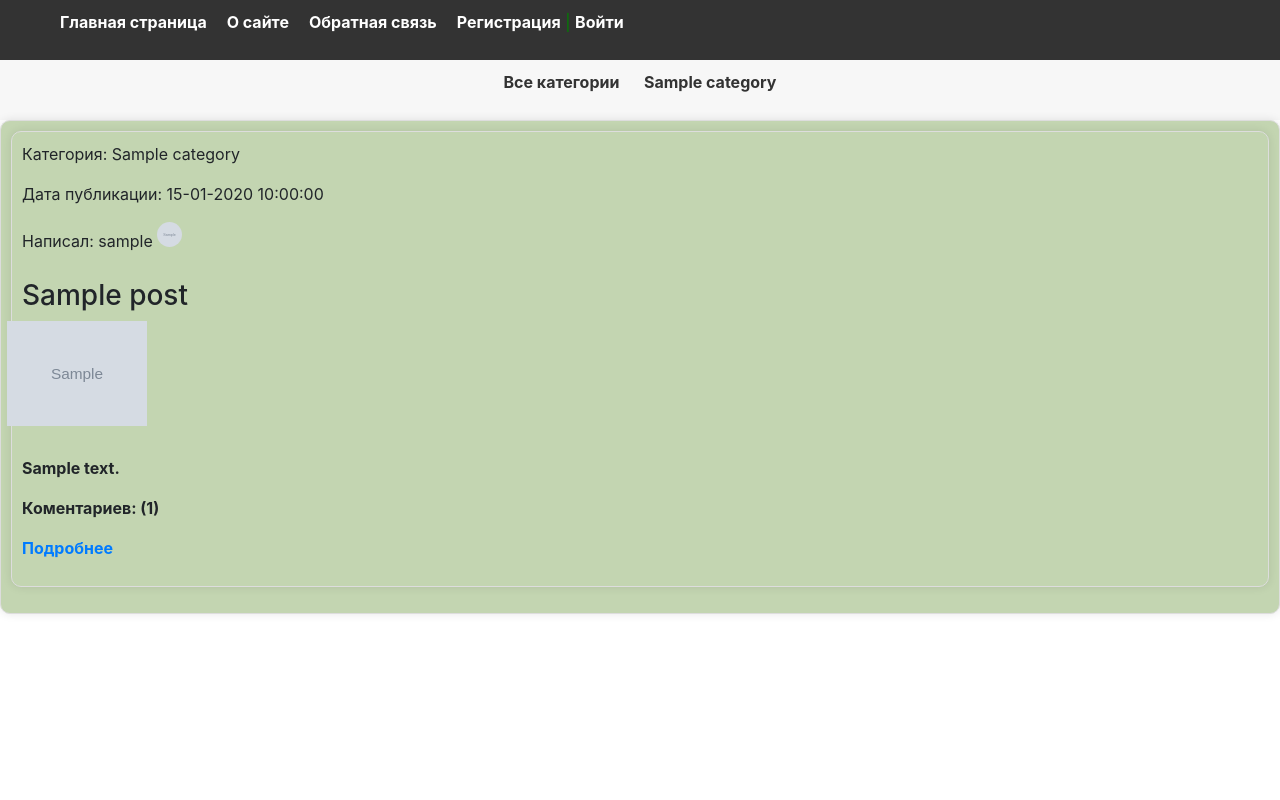
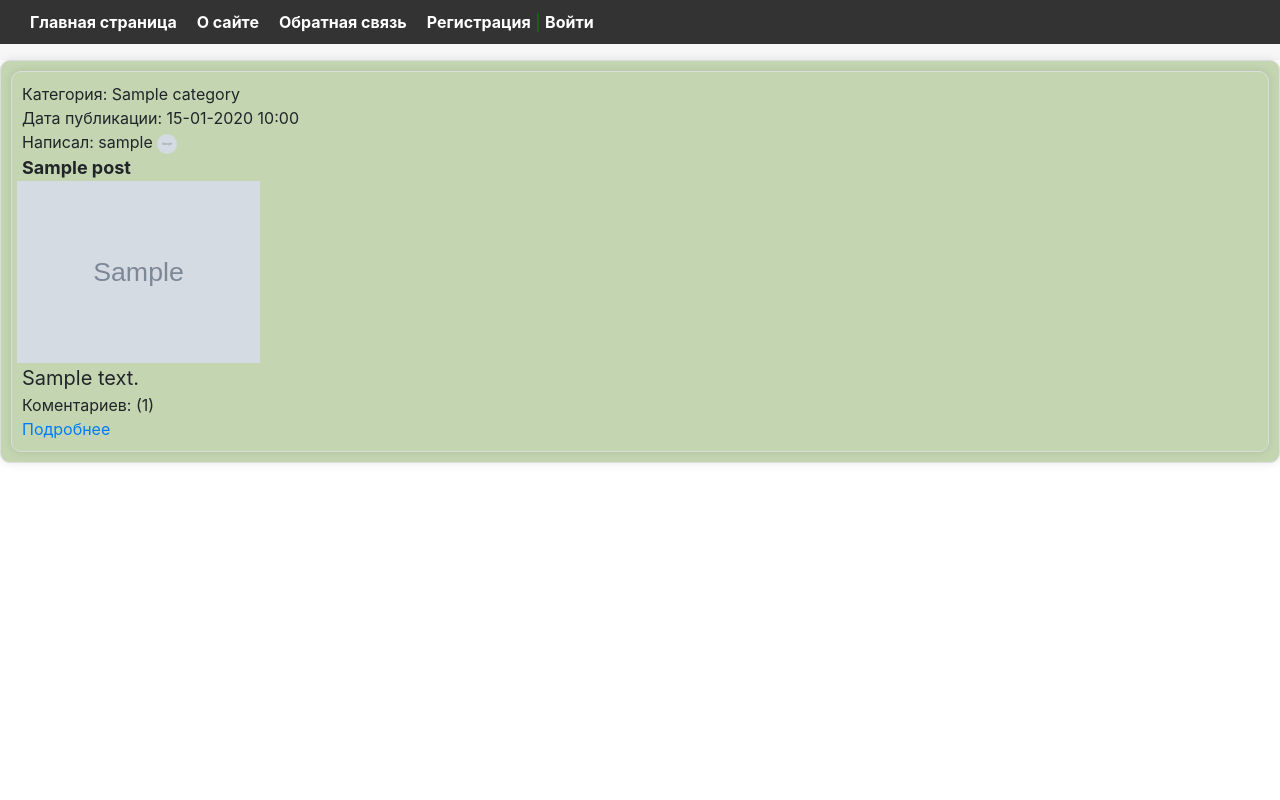
Before and after one commit to AlexSanGit/MySite, a Django app: page / in a window 1280 px wide. Run offline with Django 4.2, Linux system fonts and the light colour scheme; tables that the repository leaves empty hold one stand-in row (values such as "Sample post"); grey boxes marked "Sample" are stand-in pictures; lists and menus that the app fills with data are empty; parts of the project's set-up code (start-up, migrations or seed data) failed here and were passed over; some libraries are stand-ins or nearby versions.

Commit message:
продолжаю наводить стиль

```diff
--- a/MySite/Blog/static/blog/css/content_index.css
+++ b/MySite/Blog/static/blog/css/content_index.css
@@ -1,4 +1,3 @@
-
 
 .content-index {
   width: 100%;
@@ -10,17 +9,33 @@
   border-radius: 10px;
   box-shadow: 0px 0px 10px rgba(0, 0, 0, 0.1);
 }
-
-.content-index img {
-  font-size: 24px;
-  margin-bottom: 20px;
-  color: #333;
+.content-index ul{
+   list-style-type: none; /* Убирает маркеры списка */
+   margin: 0 auto; /* Добавлено margin: 0 auto; для центрирования */
 }
 
-.content-index h2 {
-  font-size: 24px;
-  margin-bottom: 20px;
-  color: #333;
+.user-post{
+    margin-bottom:5px;
+}
+.post-description{
+    font-size: 20px;
+    text-decoration: none;
+    word-wrap: break-word; /* или word-break: break-all; */
+    margin: 0 auto; /* Добавлено margin: 0 auto; для центрирования */
+    text-overflow: ellipsis; /* Добавляет многоточие в конце обрезанного текста */
+    overflow: hidden; /* Скрывает текст, который не помещается */
+
+}
+
+.content-index2 {
+  width: 100%;
+  border: 1px solid #ddd;
+  background-color: #c3d5b1;
+  padding: 10px;
+  margin-top: 20px;
+  margin: 0 auto; /* Добавлено margin: 0 auto; для центрирования */
+  border-radius: 10px;
+  box-shadow: 0px 0px 10px rgba(0, 0, 0, 0.1);
 }
 
 .post-item {
@@ -28,9 +43,13 @@
   padding: 15px 0;
 }
 
-.post-title {
+.index-title {
   font-size: 18px;
   margin-bottom: 5px;
+  text-align: left;
+  font-weight: bold;
+  word-wrap: break-word; /* или word-break: break-all; */
+
 }
 
 .post-excerpt {
--- a/MySite/Blog/static/blog/css/menu.css
+++ b/MySite/Blog/static/blog/css/menu.css
@@ -4,14 +4,14 @@
     box-sizing: border-box;
 }
 
-body {
-    font-family: Arial, sans-serif;
-}
-
 header {
     background-color: #333;
     color: white;
-    padding: 10px 0;
+    width: 100%;
+    padding-top: 10px;
+    position: fixed; /* Закрепляет меню на экране */
+    margin: 0 auto;
+    z-index: 100; /* Определяет позиционирование меню по z-индексу */
 }
 
 nav {
@@ -27,9 +27,11 @@
     display: none;
     flex-direction: column;
     cursor: pointer;
+    padding-top: 10px;
 }
 
 .bar {
+padding-top: 0px;
     width: 25px;
     height: 3px;
     background-color: white;
@@ -37,9 +39,18 @@
 }
 
 .menu {
-    display: flex;
-    flex-direction: row;
-    list-style: none;
+  display: flex;
+  flex-direction: row;
+  list-style: none;
+  position: fixed; /* Закрепляет меню на экране */
+  top: 0; /* Прикрепляет меню к верху экрана */
+  width: 100%; /* Занимает всю ширину экрана */
+  background-color: #333; /* Цвет фона меню */
+  color: #fff; /* Цвет текста */
+  padding: 10px 0; /* Отступы внутри меню */
+  padding-left: 30px; /* Отступы внутри меню */
+  z-index: 1000; /* Определяет позиционирование меню по z-индексу */
+  left: 0;
 }
 
 .line {
@@ -47,17 +58,14 @@
 
 }
 
-
 .menu li:last-child {
     margin-right: 0;
 }
 
 .m-right{
     margin-right: 100;
-
     color: green;
 }
-
 
 .menu a {
     text-decoration: none;
@@ -88,25 +96,32 @@
 @media screen and (max-width: 768px) {
     .menu {
         display: none;
+        position: absolute;
         flex-direction: column;
         background-color: #333;
-        position: absolute;
-        top: 60px;
+        top: 45px;
         left: 0;
         width: 100%;
+        padding-left: 0px; /* Отступы внутри меню */
     }
 
     .menu.active {
         display: flex;
+
     }
 
     .menu li {
         margin: 0;
         text-align: center;
         padding: 10px 0;
+
     }
 
     .menu-icon {
         display: flex;
+        padding-bottom: 10px; /* Отступы внутри меню */
+        padding-top: 0px; /* Отступы внутри меню */
+
+
     }
 }
--- a/MySite/Blog/static/blog/css/styles.css
+++ b/MySite/Blog/static/blog/css/styles.css
@@ -1,62 +1,42 @@
-html, body {
+body {
 	font-family: 'Arial';
 	margin: 0;
 	padding: 0;
 	height: 100%;
 	width: 100%;
-	color: #444;
     text-align: center; /* Добавьте это свойство для центрирования контента */
-
+    background-color: #c3d5b1;
 }
 
-
 .image-post-detail img {
-	max-width: 150px;
+	max-width: 20%;
 	height: auto;
-	float: left;
-	padding: 0 10px 10px 0;
+	padding-left: 20px;
+	padding-bottom: 20px;
 	border: 10px
 }
 .content-post-detail{
     padding: 10px;
 }
 
+.content-index2 p{
+margin: 0;
+}
+
 a {
 	color: #0059b2;
 	text-decoration: none;
 }
+
 a:hover {
 	color: #CC0000;
 	text-decoration: underline;
 }
-
-img {max-width: 600px; height: auto;}
-
 img.img-index{
-	max-width: 150px;
+	max-width: 20%;
 	height: auto;
-	float: left;
-	padding: 0 10px 10px 0;
-}
-
-img.img-article-left.thumb {
-	max-width: 150px;
-	height: auto;
-}
-
-.comments-form {
-  width: 20em;
-  text-align: left;
-}
-
-.comments-form2 {
-  padding: 2px 5px;
-  text-align: left;
-}
-
-.text-comments{
-  color: #187a0c;
-  text-align: center;
+	float: center;
+	padding-left: 10px;
 }
 
 .content_2d {
@@ -64,6 +44,7 @@
   text-align: start, top;
   color: #CC0000;
 }
+
 div.article-panel {
     background: #eee;
     padding: 5px 10px 5px 10px;
@@ -76,6 +57,16 @@
 	min-height: 70%;
 	height: 70%;
 }
+
+.avatar{
+    width: 20px; /* Установите желаемую ширину */
+    height: 20px; /* Установите желаемую высоту */
+    border-radius: 50%; /* Делает аватарку круглой */
+    overflow: hidden; /* Обрезает содержимое за пределами области */
+    position: relative; /* Необходимо для позиционирования дочерних элементов */
+
+}
+
 .table-page {
 	width: 100%;
 	height: 100%;
@@ -94,19 +85,11 @@
     font-size: 30px;
 }
 
-.post-description{
-    font-size: 20px;
-    text-decoration: none;
-}
+
 .left-chapters ul li.selected {
     color: #000000;
      }
 
-.form-label {
-    display: inline-block;
-    min-width: 150px;
-    vertical-align: top;
-}
 
 .messages li {
     animation: fade-out 5s forwards;
--- a/MySite/Blog/templates/blog/about.html
+++ b/MySite/Blog/templates/blog/about.html
@@ -1,6 +1,8 @@
 {% extends 'blog/base.html' %}
 
 {% block content %}
-<h1>{{ title }}</h1>
-<p>О нас </p>
+<div class="content-index">
+    <h1>{{ title }}</h1>
+    <p>О нас </p>
+</div>
 {% endblock %}
--- a/MySite/Blog/templates/blog/addpage.html
+++ b/MySite/Blog/templates/blog/addpage.html
@@ -39,7 +39,7 @@
 
         <button class="button" type="submit">Добавить</button>
         </div>
-</div>
+    </div>
 
 
 </form>
--- a/MySite/Blog/templates/blog/base.html
+++ b/MySite/Blog/templates/blog/base.html
@@ -9,6 +9,7 @@
 <head>
     <link rel="stylesheet" href="https://cdnjs.cloudflare.com/ajax/libs/font-awesome/5.15.3/css/all.min.css">
     <link type="text/css" href="{% static 'blog/css/menu.css' %}" rel="stylesheet"/>
+    <link type="text/css" href="{% static 'blog/css/pagination.css' %}" rel="stylesheet"/>
     <link type="text/css" href="{% static 'blog/css/form_style.css' %}" rel="stylesheet"/>
     <link type="text/css" href="{% static 'blog/css/content_index.css' %}" rel="stylesheet"/>
     <script src="{% static 'blog/js/menu.js' %}"></script>
@@ -52,7 +53,7 @@
         <div class="categories">
             <ul>
 
-                <li><a href="{% url 'home' %}">Все категории</a></li>
+                <li><a href="{% url 'home' %}">На главную </a></li>
                 <!-- <li><a href="{% url 'taxihome' %}">Заказ такси</a></li>-->
 
                 {% show_categories '-name' cat_selected%}
@@ -65,6 +66,7 @@
 
             <!-- Блок контента -->
 <!-- <td valign="top">-->
+
                 {% block content %}
 
                 {% endblock %}
@@ -98,6 +100,8 @@
                 </ul>
             </nav>
             {% endif %}
+
+
             </div>
             <!-- Конец блока контента -->
 
--- a/MySite/Blog/templates/blog/contact.html
+++ b/MySite/Blog/templates/blog/contact.html
@@ -1,6 +1,7 @@
 {% extends 'blog/base.html' %}
 
 {% block content %}
+<div class="content-index">
 <h1>{{title}}</h1>
 
 <form method="post">
@@ -14,5 +15,6 @@
 {% endfor %}
 
 </form>
+</div>
 
 {% endblock %}
--- a/MySite/Blog/templates/blog/index.html
+++ b/MySite/Blog/templates/blog/index.html
@@ -15,56 +15,37 @@
 {% endif %}
 
 <div class="content-index">
-    <ul >
+    <ul>
         {% for p in posts %}
-        <li class="content-index">
+        <li class="content-index2">
             <div>
                 <p>Категория: {{p.cat_post}}</p>
-                <p>Дата публикации: {{p.time_update|date:"d-m-Y H:i:s"}}</p>
+                <p>Дата публикации: {{p.time_update|date:"d-m-Y H:i"}}</p>
                 <p class="user-post"> Написал: {{p.author}}
-                    <img class="rounded-circle mb-3" src="{{ p.author.profile.image.url }}"
-                         style="width: 25px;height: 25px;"
+                    <img class="avatar" src="{{ p.author.profile.image.url }}"
                          alt="Avatar"/>
                 </p>
-                <h3>{{p.title}}</h3>
+                <p class="index-title">{{p.title}}</p>
+
             </div>
-
-            <table border=0 cellpadding="0" cellspacing="0">
-                <tr>
-                    <th>
             <div class="row">
                 {% for image in p.post_images.all %}
-                            <div>
-                                <p><img class="img-index" src="{{ image.image.url }}"
-                                        alt="Изображение"></p>
-                            </div>
+                <img class="img-index" src="{{ image.image.url }}"
+                     alt="Изображение">
                 {% endfor %}
             </div>
-                    </th>
-                </tr>
-
-                <tr>
-                    <th>
-
-                        {% autoescape on %}
-                        {{p.description|linebreaks|truncatewords:50}}
-                        {% endautoescape %}
+                <p class="post-description">{{p.description}}</p>
 
             <p>Коментариев: ({{p.comments_posts.all.count}})</p>
             <p class="link-read-post"><a href="{{ p.get_absolute_url }}">Подробнее</a></p>
 
-                        <div class="clear"></div>
-                    </th>
-                </tr>
-
-
-</table>
 
             {% endfor %}
+
+        </li>
+    </ul>
     {% endblock %}
-</li>
 
-</ul>
 </div>
 
 
@@ -75,4 +56,6 @@
     });
   }, 3000);
 
+
+
 </script>
--- a/MySite/Blog/templates/blog/main_menu.html
+++ b/MySite/Blog/templates/blog/main_menu.html
@@ -6,6 +6,7 @@
             <div class="bar"></div>
             <div class="bar"></div>
         </div>
+
         <ul class="menu">
             {% for m in menu %}
             <li class="line"><a href="{% url m.url_name %}">{{m.title}}</a></li>
@@ -23,5 +24,6 @@
                     href="{% url 'login' %}">Войти</a></li>
             {% endif %}
         </ul>
+
     </nav>
     {% endblock %}
--- a/MySite/Blog/templates/blog/notifications.html
+++ b/MySite/Blog/templates/blog/notifications.html
@@ -3,6 +3,7 @@
 {% extends "blog/base.html" %}
 
 {% block content %}
+<div class="content-index">
 
     <h1>Уведомления</h1>
     {% if notifications %}
@@ -31,4 +32,6 @@
 <!--    {% endif %}-->
 
 <a href="{% url 'clear_notifications' %}" class="btn btn-danger ml-2">Очистить уведомления</a>
+
 {% endblock %}
+    </div>
```
Also changed, not shown: MySite/Blog/static/blog/css/form_style.css (+45 -3 lines), MySite/Blog/static/blog/css/pagination.css (added, +34 -0 lines), MySite/Blog/templates/blog/post_detail.html (+11 -25 lines), MySite/users/templates/users/profile.html (+12 -14 lines). Lines whose indentation alone changed are shown as unchanged.
